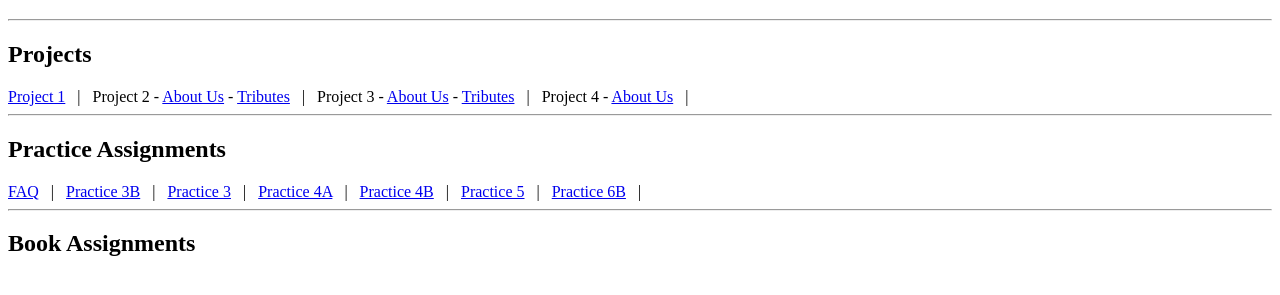
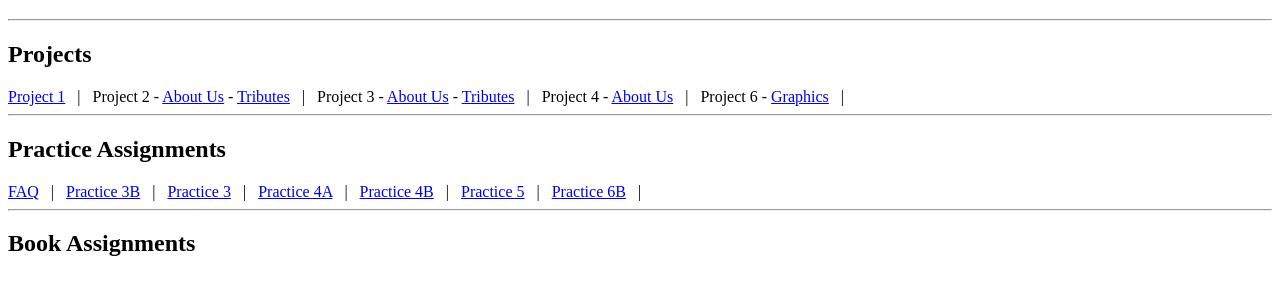
Before and after one commit to zachrhodess/INFO2420, a plain HTML site: page index.html in a window 1280 px wide. Shown: the part 61-356 px from the top of the page. Drawn offline with Linux system fonts and the light colour scheme.

Commit message:
Update index.html

```diff
--- a/index.html
+++ b/index.html
@@ -16,6 +16,8 @@ Project 2 - <a href = "Project2/AboutUs.html">About Us</a> - <a href="Project2/T
 Project 3 - <a href="Project3/AboutUs.html">About Us</a> - <a href="Project3/Tributes.html">Tributes</a>
 &nbsp;&nbsp;|&nbsp;&nbsp;
 Project 4 - <a href="Project 4/AboutUs.html">About Us</a>
+&nbsp;&nbsp;|&nbsp;&nbsp;
+Project 6 - <a href="Project6/graphics-1.htm">Graphics</a>
 &nbsp;&nbsp;|&nbsp;&nbsp;
 <hr />
 <h2>Practice Assignments</h2>
```
